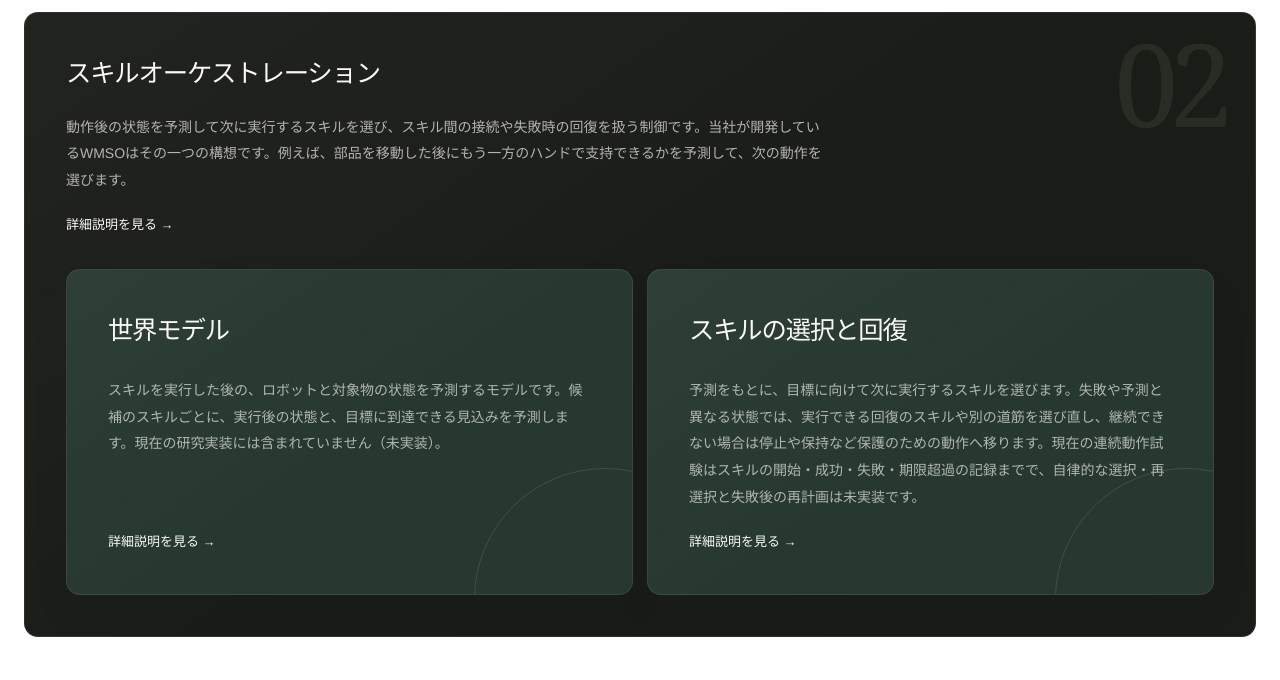
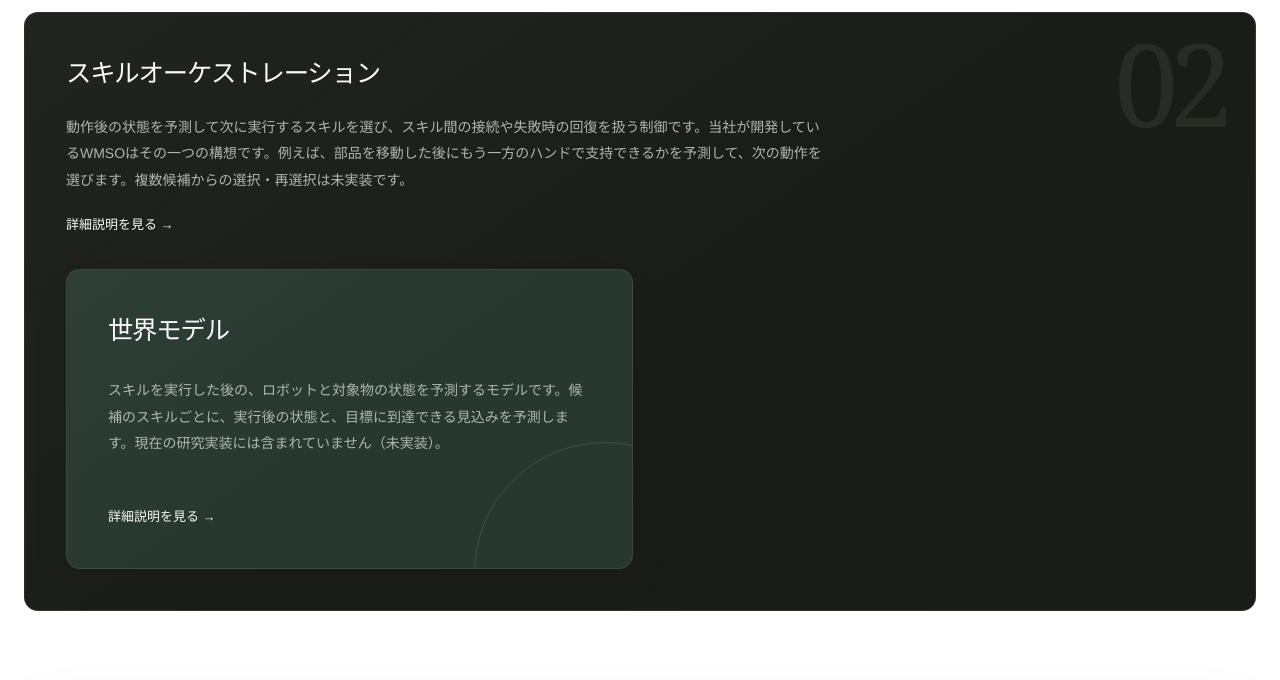
Before and after one commit to RLRK-dev/RLRK-dev.github.io, a plain HTML site: page index.html in a window 1280 px wide. Shown: the part 3864-4544 px from the top of the page. Drawn offline with Linux system fonts and the light colour scheme.

Commit message:
Publish home: remove the skill selection and recovery card
The skill-orchestration group keeps the world-model card. The note that
selection and reselection among candidates are unimplemented returns to the
group text.

Co-Authored-By: Claude Opus 5.5 <noreply@anthropic.com>

```diff
--- a/index.html
+++ b/index.html
@@ -1925,16 +1925,12 @@ SPDX-License-Identifier: BSD-3-Clause
             <!-- orchestration-group:start --><div class="core-group core-group--orchestration reveal" id="wmso" data-step="02" role="group" aria-labelledby="technology-wmso-title"><a class="core-group-head link-disabled">
               <div class="core-card--wmso-content core-card--architecture-content">
                 <h3 id="technology-wmso-title"><small>スキルオーケストレーション</small></h3>
-                <p>動作後の状態を予測して次に実行するスキルを選び、スキル間の接続や失敗時の回復を扱う制御です。当社が開発しているWMSOはその一つの構想です。例えば、部品を移動した後にもう一方のハンドで支持できるかを予測して、次の動作を選びます。</p>
+                <p>動作後の状態を予測して次に実行するスキルを選び、スキル間の接続や失敗時の回復を扱う制御です。当社が開発しているWMSOはその一つの構想です。例えば、部品を移動した後にもう一方のハンドで支持できるかを予測して、次の動作を選びます。複数候補からの選択・再選択は未実装です。</p>
               </div>
             <span class="core-card-link">詳細説明を見る →</span></a><!-- orchestration-group:head-end --><div class="core-group-items">
               <a class="core-card core-card--worldmodel reveal link-disabled" data-step="">
               <h3 id="technology-worldmodel-title"><small>世界モデル</small></h3>
               <p>スキルを実行した後の、ロボットと対象物の状態を予測するモデルです。候補のスキルごとに、実行後の状態と、目標に到達できる見込みを予測します。現在の研究実装には含まれていません（未実装）。</p>
-            <span class="core-card-link">詳細説明を見る →</span></a>
-              <a class="core-card core-card--selection reveal link-disabled" data-step="">
-              <h3 id="technology-selection-title"><small>スキルの選択と回復</small></h3>
-              <p>予測をもとに、目標に向けて次に実行するスキルを選びます。失敗や予測と異なる状態では、実行できる回復のスキルや別の道筋を選び直し、継続できない場合は停止や保持など保護のための動作へ移ります。現在の連続動作試験はスキルの開始・成功・失敗・期限超過の記録までで、自律的な選択・再選択と失敗後の再計画は未実装です。</p>
             <span class="core-card-link">詳細説明を見る →</span></a>
             </div></div><!-- orchestration-group:end -->
 
```
Also changed, not shown: en/index.html (+1 -5 lines).
